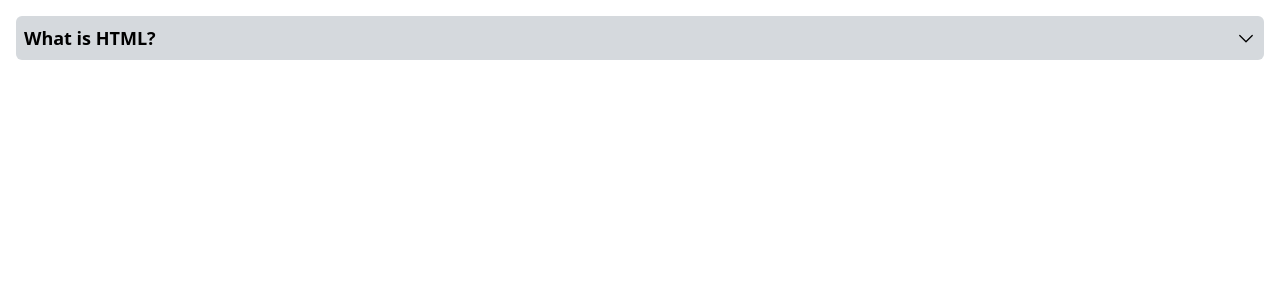
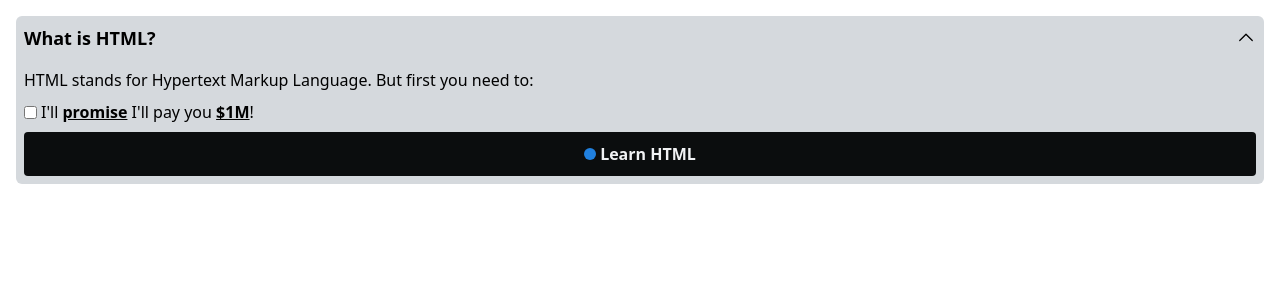
Before and after one commit to gikdev/foree, a React (Vite) app: page / in a window 1280 px wide. Shown: the top 300 px of the page. Built offline with nearby package versions, Linux system fonts and the light colour scheme.

Commit message:
Made `<Checkbox />` and improved `<Collapse />`

```diff
--- a/src/App.tsx
+++ b/src/App.tsx
@@ -1,12 +1,32 @@
+import { Btn, Checkbox } from "./components"
 import { Collapse } from "./components/DataDisplay/Collapse"
 import Status from "./components/DataDisplay/Status"
-import { Btn } from "./components/DataInput"
 
 export default function App() {
   return (
     <div className="p-4">
-      <Collapse question="What is HTML?" contentContainerClassName="flex flex-col gap-2">
+      <Collapse
+        defaultOpen
+        question="What is HTML?"
+        contentContainerClassName="flex flex-col gap-2"
+      >
         <p className="">HTML stands for Hypertext Markup Language. But first you need to:</p>
+
+        <label className="flex items-center gap-1">
+          <Checkbox theme="danger" />
+          <span>
+            I'll{" "}
+            <strong>
+              <u>promise</u>
+            </strong>{" "}
+            I'll pay you{" "}
+            <u>
+              <strong>$1M</strong>
+            </u>
+            !
+          </span>
+        </label>
+
         <Btn>
           <Status color="info" /> Learn HTML
         </Btn>
--- a/src/components/DataDisplay/Collapse.tsx
+++ b/src/components/DataDisplay/Collapse.tsx
@@ -5,6 +5,7 @@ import { ccn } from "../../lib/cns"
 export interface CollapseProps {
   question: string
   children: React.ReactNode
+  defaultOpen?: boolean
   className?: string
   contentContainerClassName?: string
 }
@@ -14,8 +15,9 @@ export function Collapse({
   question,
   className,
   contentContainerClassName,
+  defaultOpen = false,
 }: CollapseProps) {
-  const [isOpen, setOpen] = useState(false)
+  const [isOpen, setOpen] = useState(defaultOpen)
   const ArrowIcon = isOpen ? CaretUp : CaretDown
 
   return (
--- a/src/components/DataInput/Checkbox.tsx
+++ b/src/components/DataInput/Checkbox.tsx
@@ -0,0 +1,24 @@
+import type { InputHTMLAttributes } from "react"
+import { ccn } from "../../lib/cns"
+
+export type CheckboxTheme = "neutral" | "danger" | "success" | "info" | "warning"
+
+export interface CheckboxProps extends InputHTMLAttributes<HTMLInputElement> {
+  theme?: CheckboxTheme
+}
+
+export function Checkbox({ theme = "neutral", className, ...other }: CheckboxProps) {
+  const styles = ccn(
+    "",
+    {
+      "accent-neutral-1": theme === "neutral",
+      "accent-danger-3": theme === "danger",
+      "accent-success-3": theme === "success",
+      "accent-info-3": theme === "info",
+      "accent-warning-3": theme === "warning",
+    },
+    className,
+  )
+
+  return <input {...other} {...styles} type="checkbox" />
+}
--- /dev/null
+++ b/src/components/index.ts
@@ -0,0 +1,15 @@
+// Actions
+export * from "./Actions/Btn"
+export * from "./Actions/Swap"
+
+// Data Display
+export * from "./DataDisplay/Avatar"
+export * from "./DataDisplay/Badge"
+export * from "./DataDisplay/Collapse"
+export * from "./DataDisplay/Status"
+
+// Data Input
+export * from "./DataInput/Checkbox"
+
+// Tidy Up
+export * from "./TidyUp/ThemeProvider"
```
Also changed, not shown: src/components/DataInput/index.tsx (deleted, +0 -8 lines), 2 other files (tests, documents, lock files or other folders).
